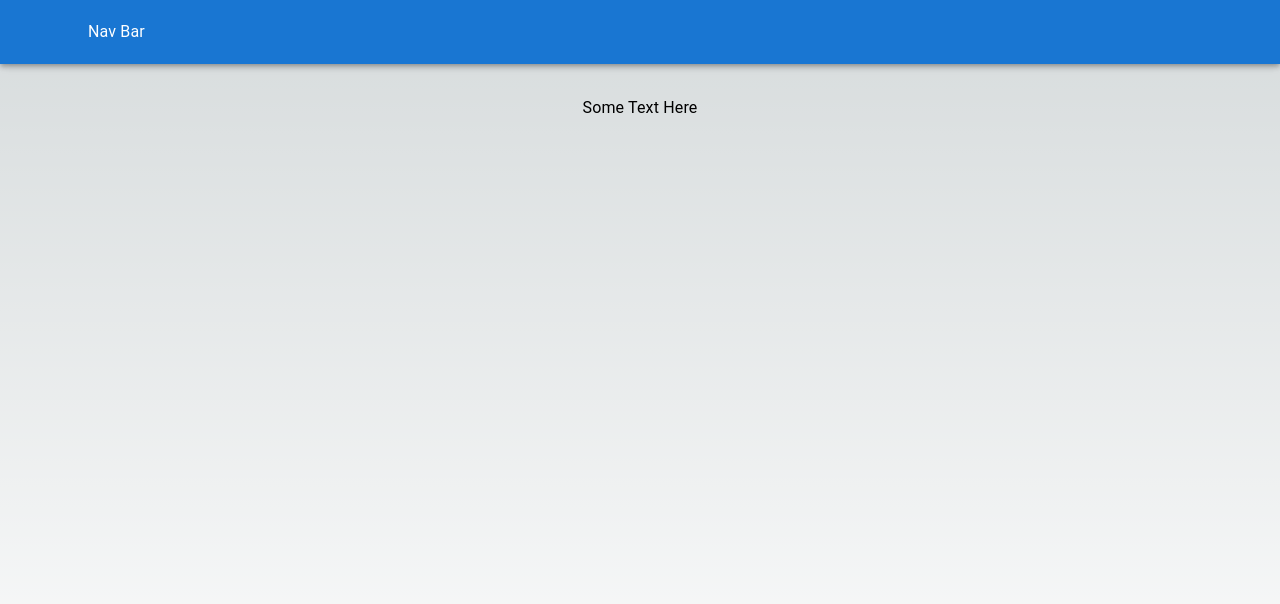
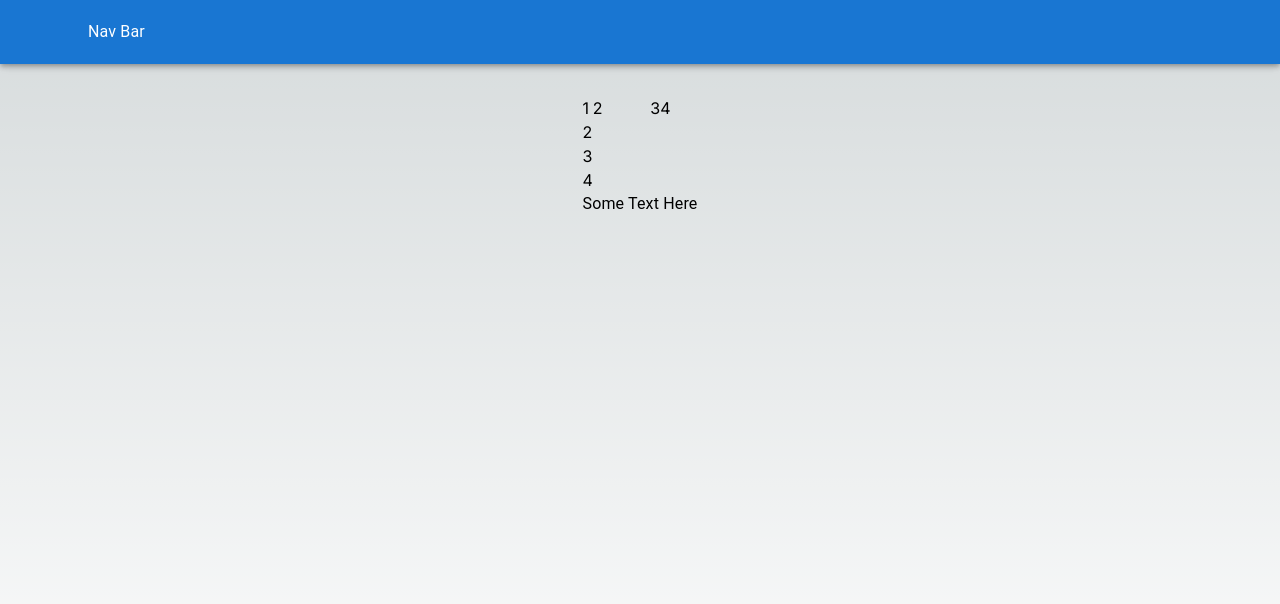
Before and after one commit to matthew-zahm/eco-status, a Next.js app: page / in a window 1280 px wide. Shown: the top 604 px of the page. Built offline with nearby package versions, Linux system fonts and the light colour scheme.

Commit message:
grid commit

```diff
--- a/src/app/page.tsx
+++ b/src/app/page.tsx
@@ -1,12 +1,29 @@
 import Image from "next/image";
 import Grid from '@mui/material/Grid';
 import Typography from '@mui/material/Typography';
+import { Box, Paper } from "@mui/material";
+
+
+
 
 export default function Home() {
   return (
     <>
       <main className="flex min-h-screen flex-col items-center justify-between p-24">
         <Grid>
+          <Grid container direction="row">
+            <Grid item>
+              <Grid container direction="column">
+                <Grid item>1</Grid>
+                <Grid item>2</Grid>
+                <Grid item>3</Grid>
+                <Grid item>4</Grid>
+              </Grid>
+            </Grid>
+            <Grid item xs={6}>2</Grid>
+            <Grid item>3</Grid>
+            <Grid item>4</Grid>
+          </Grid>
           <Typography> Some Text Here </Typography>
         </Grid>
       </main>
```
